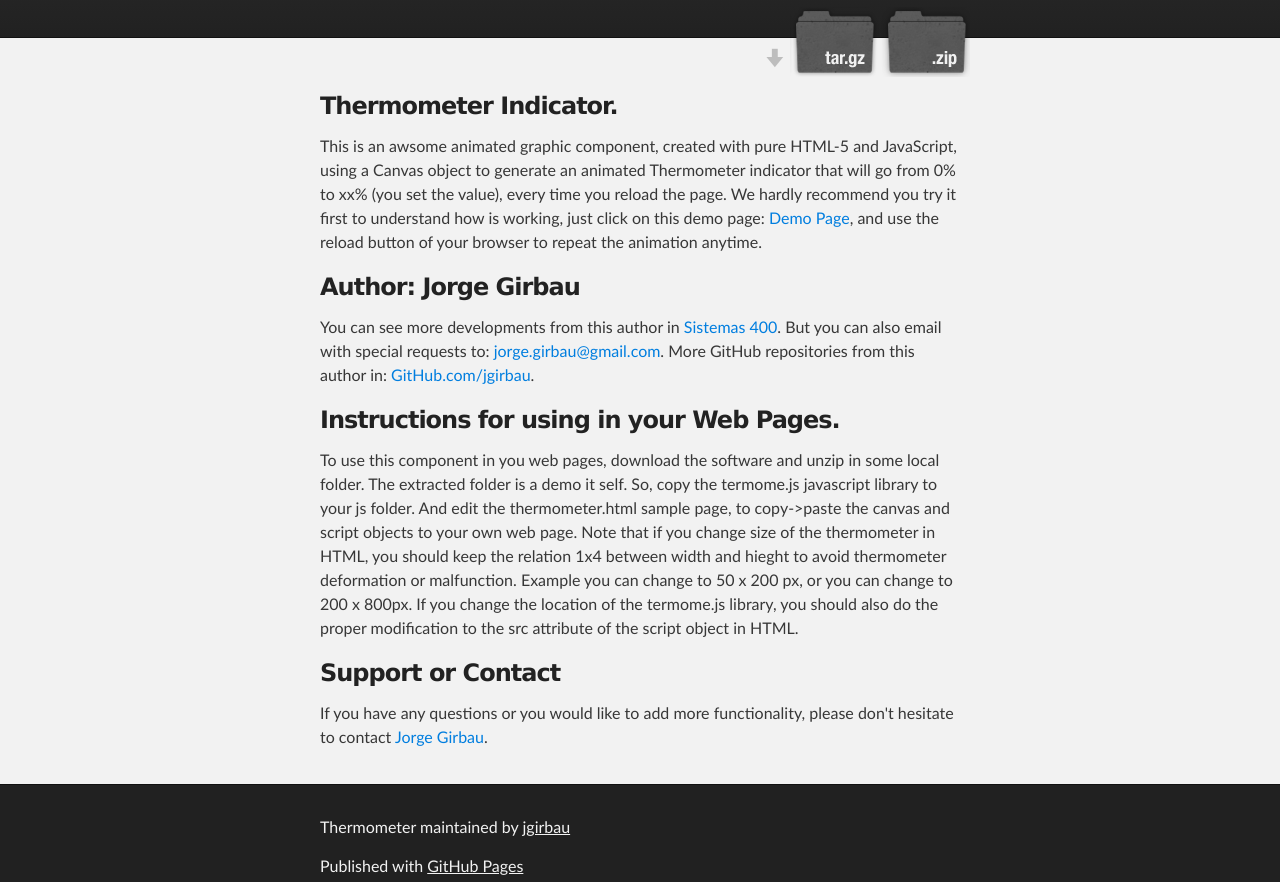
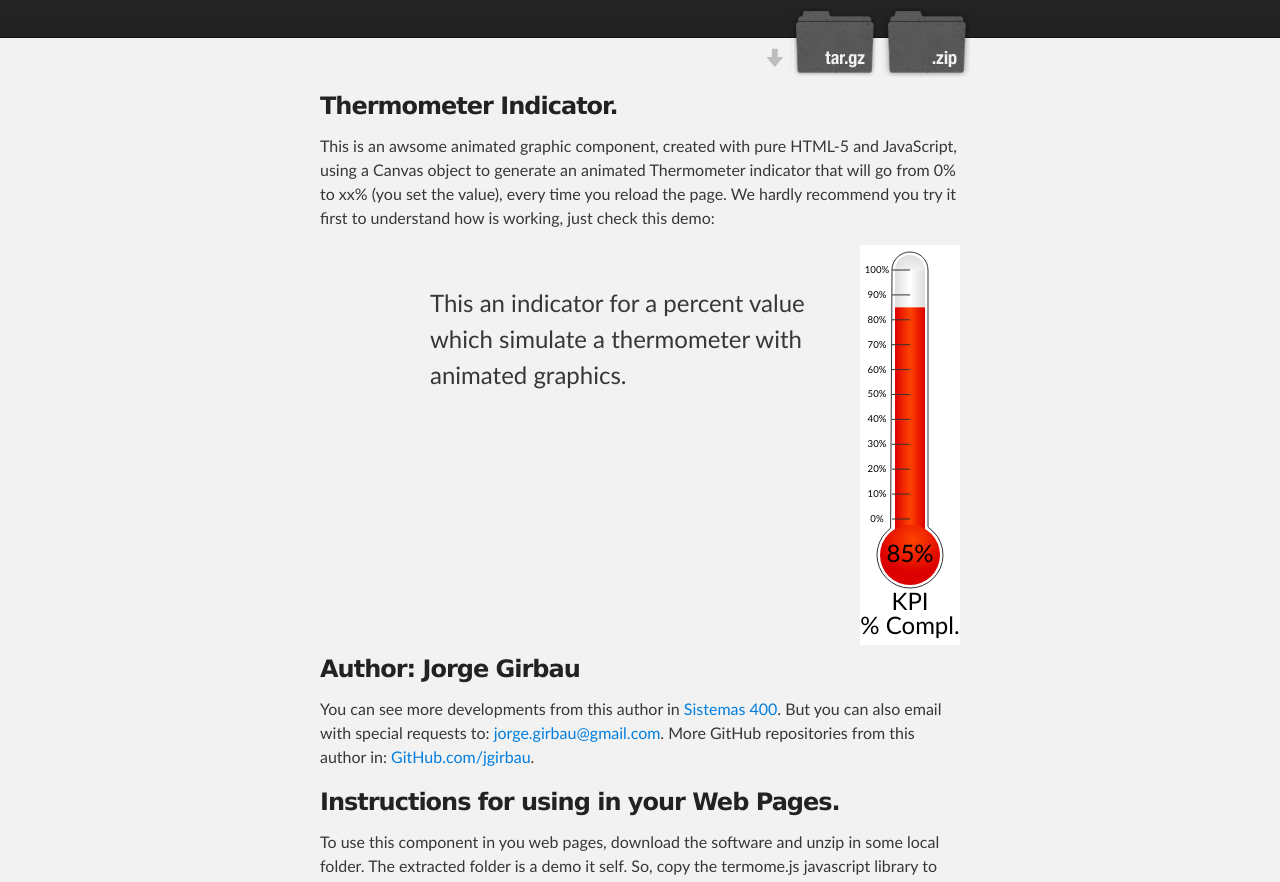
Before and after one commit to jgirbau/thermometer, a plain HTML site: page index.html in a window 1280 px wide. Shown: the part 208-1090 px from the top of the page. Drawn offline with Linux system fonts and the light colour scheme.

Commit message:
Update index.html

```diff
--- a/index.html
+++ b/index.html
@@ -35,7 +35,15 @@
 <a id="thermometer-indicator" class="anchor" href="#thermometer-indicator" aria-hidden="true"><span class="octicon octicon-link"></span></a>Thermometer Indicator.</h3>
 
 <p>This is an awsome animated graphic component, created with pure HTML-5 and JavaScript, using a Canvas object to generate an animated Thermometer indicator that will go from 0% to xx% (you set the value), every time you reload the page.
-We hardly recommend you try it first to understand how is working, just click on this demo page: <a href="./Thermometer.html">Demo Page</a>, and use the reload button of your browser to repeat the animation anytime.</p>
+We hardly recommend you try it first to understand how is working, just check this demo:
+<div style="float:right; border-style: solid; border-color: #000; border-width: 3;">
+<p style="font-size: 24px; float: left; width:400px; padding: 30px;">This an indicator for a percent value which simulate a thermometer with animated graphics.</p>
+<canvas id="termome" width="100" height="400" data-valor="85" data-max="100"
+style="background-color:#FFF">
+</canvas>
+
+<script src="javascripts/termome.js"></script>
+</div></p>
 
 <h3>
 <a id="author-jorge-girbau" class="anchor" href="#author-jorge-girbau" aria-hidden="true"><span class="octicon octicon-link"></span></a>Author: Jorge Girbau</h3>
```
